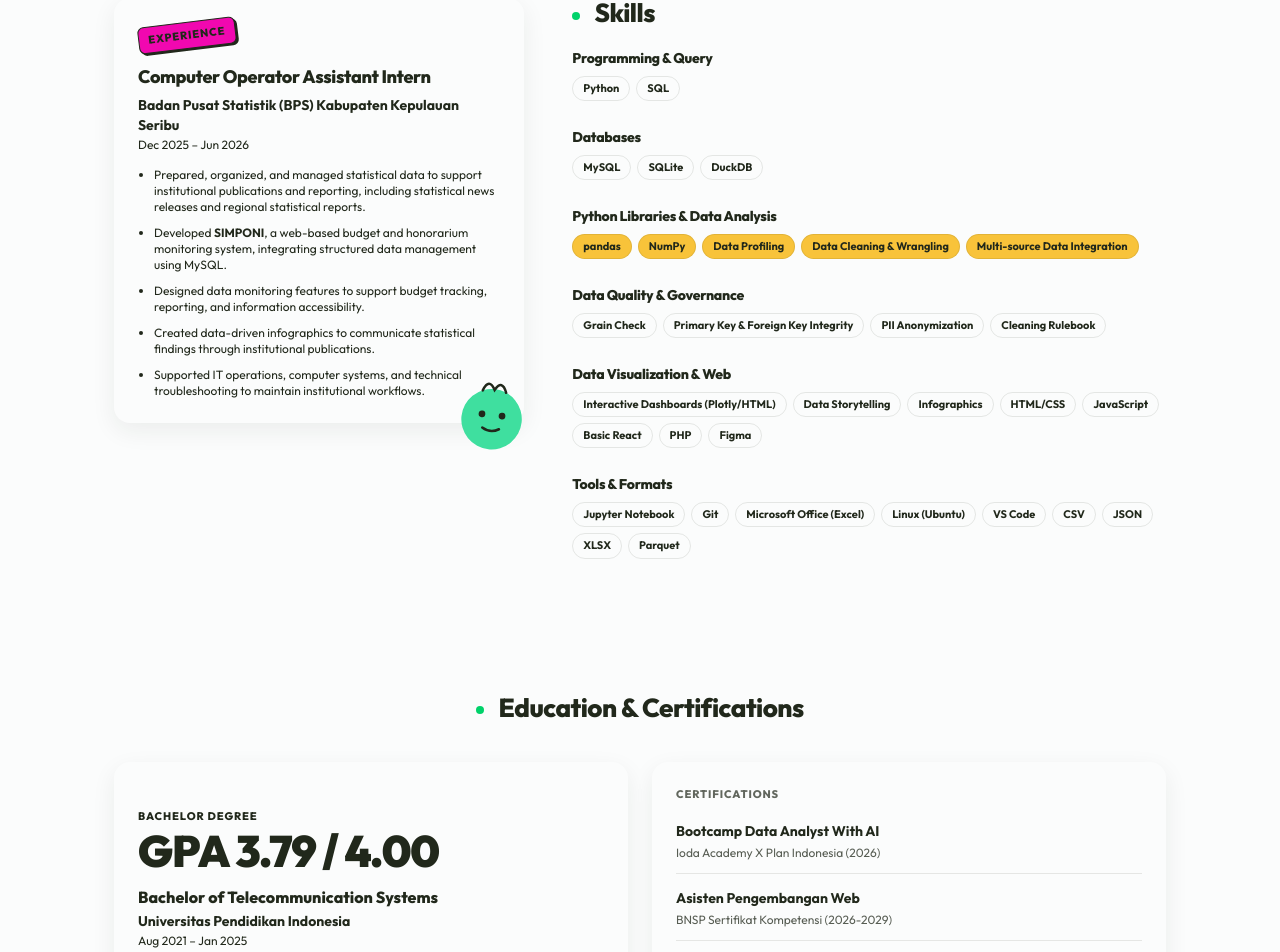
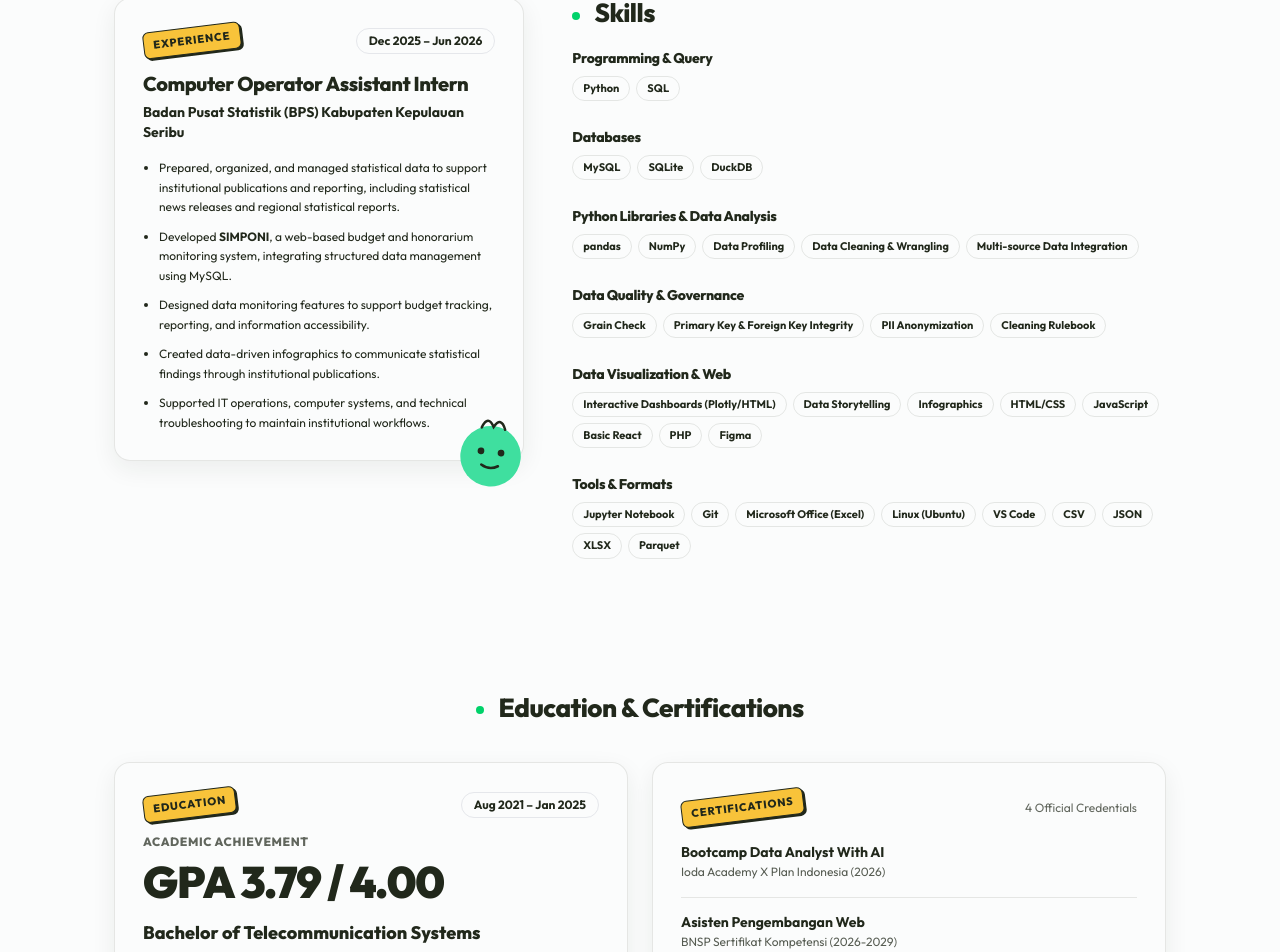
Before and after one commit to NusaibahF-IT/portofolio, a Nuxt app: page / in a window 1280 px wide. Shown: the part 2391-3343 px from the top of the page. Built offline with nearby package versions, Linux system fonts and the light colour scheme.

Commit message:
fix: resolve text and background color collision in experience and education cards

```diff
--- a/components/EducationCertifications.vue
+++ b/components/EducationCertifications.vue
@@ -8,22 +8,37 @@
 
       <div class="edu grid gap-6 grid-cols-1 md:grid-cols-12 mt-10">
         <!-- Big GPA Card (6 cols) -->
-        <div class="card big md:col-span-6 bg-sun text-ink shadow-none p-6 rounded-bento flex flex-col justify-center">
-          <span class="tiny text-ink/70 block uppercase tracking-wider font-extrabold mb-1">Bachelor Degree</span>
-          <b class="text-[44px] font-black tracking-tight block leading-none">GPA 3.79 / 4.00</b>
-          <p class="mt-3 font-extrabold text-base text-ink">Bachelor of Telecommunication Systems</p>
-          <p class="text-sm font-semibold text-ink/90 mt-0.5">Universitas Pendidikan Indonesia</p>
-          <span class="text-xs text-ink/75 block mt-0.5">Aug 2021 – Jan 2025</span>
+        <div class="card big md:col-span-6 bg-card text-tx border border-line shadow-soft p-6 md:p-7 rounded-bento flex flex-col justify-center">
+          <div class="flex items-center justify-between gap-3">
+            <span class="sticker tiny">Education</span>
+            <span class="text-xs font-bold px-3 py-1 rounded-full bg-act/15 text-tx border border-act/40">
+              Aug 2021 – Jan 2025
+            </span>
+          </div>
 
-          <div class="mt-4 pt-3 border-t border-ink/15 text-xs text-ink/85 leading-relaxed">
-            <strong>Thesis:</strong> IoT Based Smart Door Selector for Double Security: Integration of RFID and Blynk App for an Economical Solution
+          <div class="mt-4">
+            <span class="text-xs opacity-70 uppercase tracking-wider font-extrabold block text-tx">Academic Achievement</span>
+            <b class="text-[38px] md:text-[44px] font-black tracking-tight block leading-tight text-tx mt-1">
+              GPA 3.79 / 4.00
+            </b>
+          </div>
+
+          <p class="mt-2.5 font-extrabold text-base md:text-lg text-tx">
+            Bachelor of Telecommunication Systems
+          </p>
+          <p class="text-sm font-semibold text-tx/85 mt-0.5">
+            Universitas Pendidikan Indonesia
+          </p>
+
+          <div class="mt-4 pt-3 border-t border-line text-xs text-tx/85 leading-relaxed bg-canvas p-3.5 rounded-xl border border-line/60">
+            <strong class="text-tx font-bold">Thesis:</strong> IoT Based Smart Door Selector for Double Security: Integration of RFID and Blynk App for an Economical Solution
             <span class="block mt-1">
               (published in <em>Eduvest Journal, 2025</em>,
               <a
                 href="https://doi.org/10.59188/eduvest.v4i10.39011"
                 target="_blank"
                 rel="noopener noreferrer"
-                class="underline font-bold hover:opacity-80"
+                class="text-act font-bold hover:underline"
               >
                 https://doi.org/10.59188/eduvest.v4i10.39011 ↗
               </a>)
@@ -32,26 +47,29 @@
         </div>
 
         <!-- Certifications Card (6 cols) -->
-        <div class="card cert md:col-span-6 p-6 rounded-bento grid gap-3.5">
-          <span class="tiny opacity-70 block uppercase tracking-wider font-extrabold mb-1 text-tx">Certifications</span>
+        <div class="card cert md:col-span-6 bg-card text-tx border border-line shadow-soft p-6 md:p-7 rounded-bento grid gap-3.5">
+          <div class="flex items-center justify-between pb-1">
+            <span class="sticker tiny">Certifications</span>
+            <span class="text-xs opacity-70 text-tx">4 Official Credentials</span>
+          </div>
 
           <div class="pb-3 border-b border-line">
-            <b class="text-sm font-bold text-tx">Bootcamp Data Analyst With AI</b>
+            <b class="text-sm font-bold text-tx block">Bootcamp Data Analyst With AI</b>
             <span class="text-xs opacity-75 block mt-0.5 text-tx">Ioda Academy X Plan Indonesia (2026)</span>
           </div>
 
           <div class="pb-3 border-b border-line">
-            <b class="text-sm font-bold text-tx">Asisten Pengembangan Web</b>
+            <b class="text-sm font-bold text-tx block">Asisten Pengembangan Web</b>
             <span class="text-xs opacity-75 block mt-0.5 text-tx">BNSP Sertifikat Kompetensi (2026-2029)</span>
           </div>
 
           <div class="pb-3 border-b border-line">
-            <b class="text-sm font-bold text-tx">Maganghub Certificate Computer Operator Assistant</b>
+            <b class="text-sm font-bold text-tx block">Maganghub Certificate Computer Operator Assistant</b>
             <span class="text-xs opacity-75 block mt-0.5 text-tx">BPS Kabupaten Kepulauan Seribu (2026)</span>
           </div>
 
           <div>
-            <b class="text-sm font-bold text-tx">Meta Front-End Developer</b>
+            <b class="text-sm font-bold text-tx block">Meta Front-End Developer</b>
             <span class="text-xs opacity-75 block mt-0.5 text-tx">Meta, Coursera (2024)</span>
           </div>
         </div>
--- a/components/ExperienceSkills.vue
+++ b/components/ExperienceSkills.vue
@@ -2,12 +2,22 @@
   <section id="experience" class="pt-8">
     <div class="wrap two grid gap-12 grid-cols-1 md:grid-cols-12 items-start">
       <!-- Experience Card (5 cols) -->
-      <div class="card exp md:col-span-5 bg-sun text-ink shadow-none relative p-6 rounded-bento">
-        <span class="sticker m tiny">Experience</span>
-        <h3 class="mt-3.5 font-extrabold text-lg text-ink">Computer Operator Assistant Intern</h3>
-        <p class="mt-1 font-bold text-sm text-ink/90">Badan Pusat Statistik (BPS) Kabupaten Kepulauan Seribu</p>
-        <span class="text-xs text-ink/75 block mt-0.5">Dec 2025 – Jun 2026</span>
-        <ul class="pl-4 mt-3.5 grid gap-2.5 text-xs list-disc text-ink">
+      <div class="card exp md:col-span-5 bg-card text-tx border border-line shadow-soft relative p-6 md:p-7 rounded-bento">
+        <div class="flex items-center justify-between gap-3">
+          <span class="sticker tiny">Experience</span>
+          <span class="text-xs font-bold px-3 py-1 rounded-full bg-sun/20 text-tx border border-sun/40">
+            Dec 2025 – Jun 2026
+          </span>
+        </div>
+
+        <h3 class="mt-4 font-extrabold text-lg md:text-xl text-tx leading-snug">
+          Computer Operator Assistant Intern
+        </h3>
+        <p class="mt-1 font-bold text-sm text-tx/90">
+          Badan Pusat Statistik (BPS) Kabupaten Kepulauan Seribu
+        </p>
+
+        <ul class="pl-4 mt-4 grid gap-2.5 text-xs list-disc text-tx/85 leading-relaxed">
           <li>Prepared, organized, and managed statistical data to support institutional publications and reporting, including statistical news releases and regional statistical reports.</li>
           <li>Developed <strong>SIMPONI</strong>, a web-based budget and honorarium monitoring system, integrating structured data management using MySQL.</li>
           <li>Designed data monitoring features to support budget tracking, reporting, and information accessibility.</li>
@@ -16,7 +26,7 @@
         </ul>
 
         <!-- Mascot 2 SVG -->
-        <svg class="m2 absolute right-[-10px] bottom-[-34px] w-[84px] rotate-6" viewBox="0 0 100 100">
+        <svg class="m2 absolute right-[-10px] bottom-[-34px] w-[84px] rotate-6 pointer-events-none" viewBox="0 0 100 100">
           <circle cx="50" cy="55" r="36" fill="#3FDF9F"/>
           <circle cx="38" cy="50" r="4" fill="#21281B"/>
           <circle cx="62" cy="50" r="4" fill="#21281B"/>
@@ -52,11 +62,11 @@
         <div class="y">
           <h3 class="text-sm font-extrabold text-tx mb-2">Python Libraries &amp; Data Analysis</h3>
           <div class="flex flex-wrap">
-            <span class="chip bg-sun text-ink border-ink">pandas</span>
-            <span class="chip bg-sun text-ink border-ink">NumPy</span>
-            <span class="chip bg-sun text-ink border-ink">Data Profiling</span>
-            <span class="chip bg-sun text-ink border-ink">Data Cleaning &amp; Wrangling</span>
-            <span class="chip bg-sun text-ink border-ink">Multi-source Data Integration</span>
+            <span class="chip bg-sun/20 text-tx border-sun/50 font-bold">pandas</span>
+            <span class="chip bg-sun/20 text-tx border-sun/50 font-bold">NumPy</span>
+            <span class="chip bg-sun/20 text-tx border-sun/50 font-bold">Data Profiling</span>
+            <span class="chip bg-sun/20 text-tx border-sun/50 font-bold">Data Cleaning &amp; Wrangling</span>
+            <span class="chip bg-sun/20 text-tx border-sun/50 font-bold">Multi-source Data Integration</span>
           </div>
         </div>
 
--- a/index.html
+++ b/index.html
@@ -90,10 +90,10 @@ header.s{box-shadow:0 4px 18px rgba(33,40,27,.1)}
 /* projects bento */
 .bento{display:grid;gap:24px;margin-top:48px;grid-template-columns:1fr}
 @media(min-width:900px){.bento{grid-template-columns:7fr 5fr}.flag{grid-row:span 2}}
-.card{background:var(--card);border-radius:16px;padding:24px;box-shadow:var(--sh);position:relative}
+.card{background:var(--card);color:var(--tx);border-radius:16px;padding:24px;box-shadow:var(--sh);position:relative;border:1px solid var(--line)}
 .flag{background:var(--mag);color:var(--ink);box-shadow:none;padding:28px}
 .flag .chip{background:rgba(251,252,252,.9);color:var(--ink)}
-.chip{display:inline-block;font-size:11px;font-weight:700;border:1px solid var(--line);border-radius:999px;padding:3px 10px;margin:0 6px 6px 0}
+.chip{display:inline-block;font-size:11px;font-weight:700;border:1px solid var(--line);border-radius:999px;padding:3px 10px;margin:0 6px 6px 0;background:var(--card);color:var(--tx)}
 .flag ul{padding-left:18px;margin:16px 0;display:grid;gap:10px;font-size:13px}
 .flag h3{font-size:22px}
 .acts{display:flex;gap:10px;flex-wrap:wrap;margin-top:18px}
@@ -123,19 +123,21 @@ header.s{box-shadow:0 4px 18px rgba(33,40,27,.1)}
 @media(min-width:900px){.two{grid-template-columns:5fr 7fr;align-items:start}}
 .exp{position:relative}
 .exp .m2{position:absolute;right:-10px;bottom:-34px;width:84px;rotate:6deg}
-.exp ul{padding-left:18px;margin:14px 0 0;display:grid;gap:10px}
+.exp ul{padding-left:18px;margin:14px 0 0;display:grid;gap:10px;font-size:13px;line-height:1.55}
 .sk{display:grid;gap:20px}
 .sk h3{font-size:13px;margin-bottom:6px;display:flex;align-items:center}
 .sk .chip{background:var(--card);font-weight:500}
-.sk .y .chip{background:var(--sun);color:var(--ink);border-color:var(--ink)}
+.sk .y .chip{background:rgba(248,195,58,.2);color:var(--tx);border-color:rgba(248,195,58,.5);font-weight:700}
+.badge-pill{font-size:11px;font-weight:700;padding:3px 10px;border-radius:999px;border:1px solid var(--line);background:rgba(248,195,58,.18);color:var(--tx)}
+.badge-act{background:rgba(0,210,106,.15);border-color:rgba(0,210,106,.4)}
 .edu{display:grid;gap:24px;grid-template-columns:1fr;margin-top:40px}
 @media(min-width:900px){.edu{grid-template-columns:6fr 6fr}}
-.edu .big{background:var(--sun);color:var(--ink);box-shadow:none}
-.edu .big b{font-size:44px;font-weight:900;letter-spacing:-.03em;display:block;line-height:1}
+.edu .big b{font-size:40px;font-weight:900;letter-spacing:-.03em;display:block;line-height:1.1;color:var(--tx)}
 .cert{display:grid;gap:14px}
 .cert div{padding-bottom:14px;border-bottom:1px solid var(--line)}
 .cert div:last-child{border:0;padding:0}
 .cert span{font-size:12px;opacity:.75;display:block}
+.thesis-box{background:var(--bg);padding:14px;border-radius:12px;border:1px solid var(--line);margin-top:14px;font-size:12px;line-height:1.55}
 /* contact */
 .contact{background:var(--field);color:var(--ink);border-radius:80px 80px 0 0;padding:80px 0 56px}
 .contact .wrap{text-align:center}
@@ -251,11 +253,13 @@ footer{background:var(--field);color:var(--ink);text-align:center;font-size:12px
 
 <section id="experience" style="padding-top:32px">
 <div class="wrap two">
-<div class="card exp rv" style="background:var(--sun);color:var(--ink);box-shadow:none">
-<span class="sticker m tiny">Experience</span>
-<h3 style="margin-top:14px">Computer Operator Assistant Intern</h3>
+<div class="card exp rv">
+  <div style="display:flex;justify-content:space-between;align-items:center;gap:12px">
+    <span class="sticker tiny">Experience</span>
+    <span class="badge-pill">Dec 2025 – Jun 2026</span>
+  </div>
+  <h3 style="margin-top:16px;font-size:19px">Computer Operator Assistant Intern</h3>
   <p style="margin-top:4px;font-weight:700">Badan Pusat Statistik (BPS) Kabupaten Kepulauan Seribu</p>
-<span style="font-size:12px;opacity:.8;display:block;margin-top:2px">Dec 2025 – Jun 2026</span>
   <ul>
     <li>Prepared, organized, and managed statistical data to support institutional publications and reporting, including statistical news releases and regional statistical reports.</li>
     <li>Developed <strong>SIMPONI</strong>, a web-based budget and honorarium monitoring system, integrating structured data management using MySQL.</li>
@@ -283,18 +287,24 @@ footer{background:var(--field);color:var(--ink);text-align:center;font-size:12px
 <h2 class="rv" style="text-align:center"><span class="dot"></span>Education &amp; Certifications</h2>
 <div class="edu">
 <div class="card big rv">
-  <span class="tiny" style="opacity:.7;display:block;margin-bottom:6px">Bachelor Degree</span>
+  <div style="display:flex;justify-content:space-between;align-items:center;gap:12px;margin-bottom:8px">
+    <span class="sticker tiny">Education</span>
+    <span class="badge-pill badge-act">Aug 2021 – Jan 2025</span>
+  </div>
+  <span class="tiny" style="opacity:.7;display:block;margin-top:8px">Academic Achievement</span>
   <b>GPA 3.79 / 4.00</b>
-  <p style="margin-top:12px;font-weight:700">Bachelor of Telecommunication Systems</p>
-  <p style="font-weight:600">Universitas Pendidikan Indonesia</p>
-  <span style="font-size:12px;opacity:.75;display:block;margin-top:2px">Aug 2021 – Jan 2025</span>
-  <p style="font-size:12px;opacity:.85;margin-top:12px;padding-top:10px;border-top:1px solid rgba(33,40,27,.15);line-height:1.5">
+  <p style="margin-top:10px;font-weight:800;font-size:16px">Bachelor of Telecommunication Systems</p>
+  <p style="font-weight:600;opacity:.9">Universitas Pendidikan Indonesia</p>
+  <div class="thesis-box">
     <strong>Thesis:</strong> IoT Based Smart Door Selector for Double Security: Integration of RFID and Blynk App for an Economical Solution<br>
-    (published in <em>Eduvest Journal, 2025</em>, <a href="https://doi.org/10.59188/eduvest.v4i10.39011" target="_blank" rel="noopener" style="text-decoration:underline;font-weight:700">https://doi.org/10.59188/eduvest.v4i10.39011 ↗</a>)
-  </p>
+    <span style="display:block;margin-top:6px">published in <em>Eduvest Journal, 2025</em>, <a href="https://doi.org/10.59188/eduvest.v4i10.39011" target="_blank" rel="noopener" style="color:var(--act);text-decoration:underline;font-weight:700">https://doi.org/10.59188/eduvest.v4i10.39011 ↗</a></span>
+  </div>
 </div>
 <div class="card cert rv" style="--d:1">
-  <span class="tiny" style="opacity:.7;display:block;margin-bottom:8px">Certifications</span>
+  <div style="display:flex;justify-content:space-between;align-items:center;margin-bottom:6px">
+    <span class="sticker tiny">Certifications</span>
+    <span style="font-size:12px;opacity:.7">4 Official Credentials</span>
+  </div>
   <div><b>Bootcamp Data Analyst With AI</b><span>Ioda Academy X Plan Indonesia (2026)</span></div>
   <div><b>Asisten Pengembangan Web</b><span>BNSP Sertifikat Kompetensi (2026-2029)</span></div>
   <div><b>Maganghub Certificate Computer Operator Assistant</b><span>BPS Kabupaten Kepulauan Seribu (2026)</span></div>
```
Lines whose indentation alone changed are shown as unchanged.
